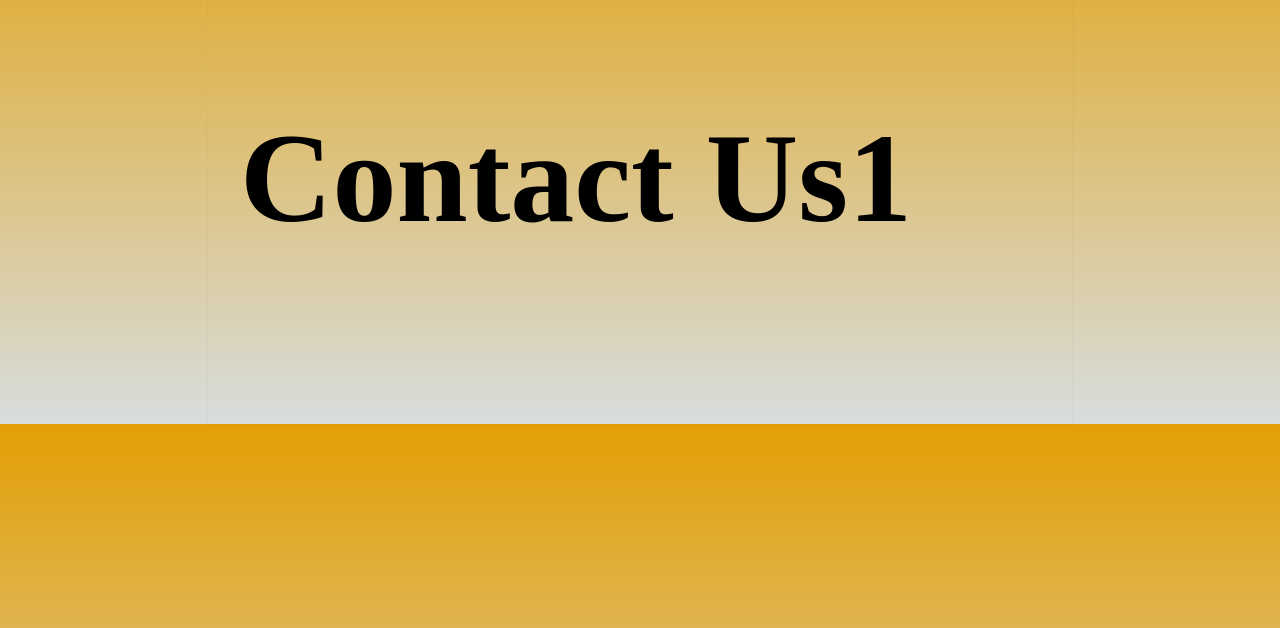
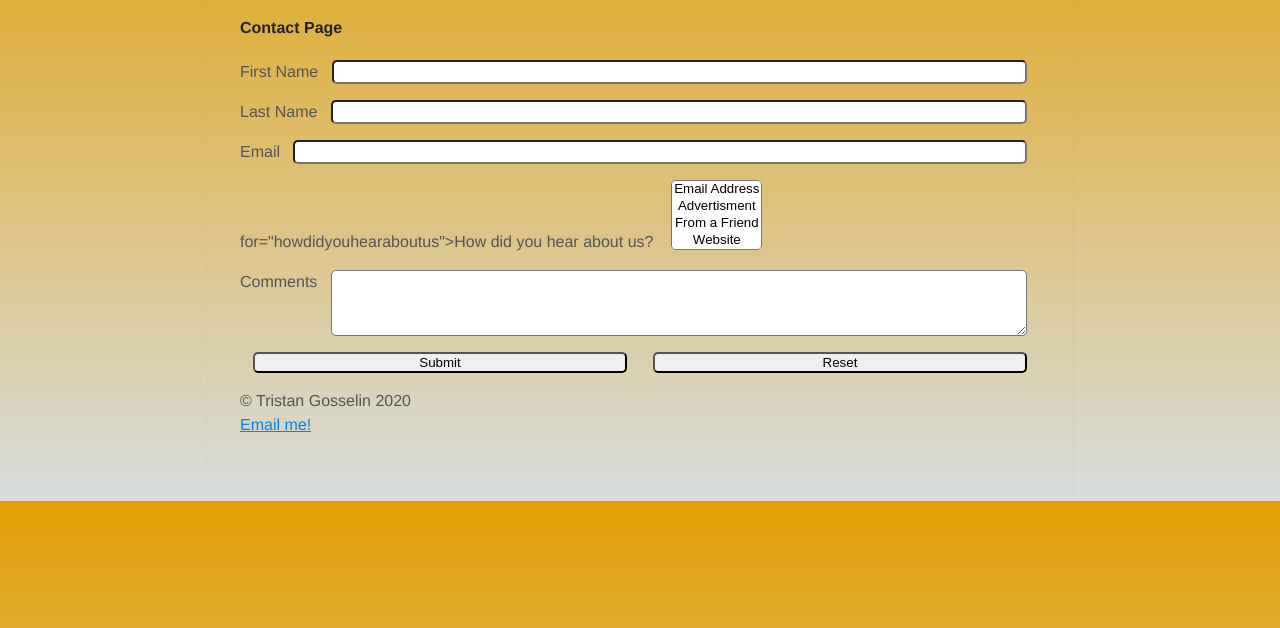
Before and after one commit to tgossel2/assignment4, a plain HTML site: page Contact.html in a window 1280 px wide. Shown: the part 172-800 px from the top of the page. Drawn offline with Linux system fonts and the light colour scheme.

Commit message:
Final assignment

```diff
--- a/Contact.html
+++ b/Contact.html
@@ -2,23 +2,68 @@
 <html lang="en">
 
 <head>
+
+    <meta charset="utf-8">
+    <title>Contact</title>
+    <link rel="stylesheet" type="text/css" href="css/styles.css">
+
+
+
+</head>
+
+<body>
+
     <header>
         <nav>
             <a href="index.html"><img src="Images/logo.png" alt="Logo" height=75> </a>
             <ul>
                 <li> <a href="Drinks.html">Drinks</a></li>
                 <li> <a href="Products.html">Products</a></li>
+
             </ul>
         </nav>
-        <meta charset="utf-8">
-        <title>Contact Us</title>
-        <link rel="stylesheet" type="text/css" href="css/styles.css">
-        <header>
+    </header>
+    <div></div>
+    <main>
+        <h4>Contact Page</h4>
+        <form action="results.html">
+            <p>
+                <label for="FirstName">First Name</label>
+                <input type="text" name="FirstName" id="FirstName">
+            </p>
+            <p>
+                <label for="LastName">Last Name</label>
+                <input type="text" name="LastName" id="LastName">
+            </p>
+            <p>
+                <label for="Email">Email</label>
+                <input type="text" name="Email" id="Email">
+            </p>
+            <label> for="howdidyouhearaboutus">How did you hear about us?</label>
+            <select name="Howyouheard" id="Howyouheard" multiple>
+                <option value="email">Email Address</option>
+                <option value="Advertisement">Advertisment</option>
+                <option value="FromaFriend">From a Friend</option>
+                <option value="Website">Website</option>
+                <option value="Search">Search</option>
+                <option value="email">Email Address</option>
+            </select>
+            <P>
+                <Label for="Comments">Comments</Label>
+                <textarea name="Comments" id="Comments" rows="4"></textarea>
+            </P>
+            <p>
+                <input type="Submit" value="Submit">
+                <input type="Reset" value="Reset">
+            </p>
+        </form>
 
-            <head>
+    </main>
 
-            <body>
-                <h1>Contact Us1</h1>
-            </body>
+    <footer>
+        &copy; Tristan Gosselin 2020 <br>
+        <a href="mailto:tgossel2@mail.naz.edu">Email me!</a>
+    </footer>
+</body>
 
 </html>
--- a/css/styles.css
+++ b/css/styles.css
@@ -27,7 +27,6 @@ h2 {
     font-family: bold;
     font-size: 8.0em
 }
-
 
 h3,
 h4,
@@ -81,11 +80,47 @@ a:hover {
     color: white;
 }
 
+Form P {
+    display: flex;
+    margin-bottom: 1em;
+}
+
+Form Labels {
+    flex-basis: 33%;
+}
+
+Form input,
+textarea,
+select {
+    flex: 1;
+    margin: 0 1em;
+    border-radius: 5px;
+}
+
+Form Select {
+    text-align: center;
+}
+
+
+
+
+
 @media screen and (max-width: 50rem) {
 
     header nav,
     main,
-    footer {
-        flex-direction: column
+    footer,
+    Form P {
+        flex-direction: column;
+    }
+
+    form input,
+    textarea {
+        margin: 2px 0;
+
+    }
+
+    form select {
+        margin: 0;
     }
 }
```
Also changed, not shown: Results.html (added, +30 -0 lines).
